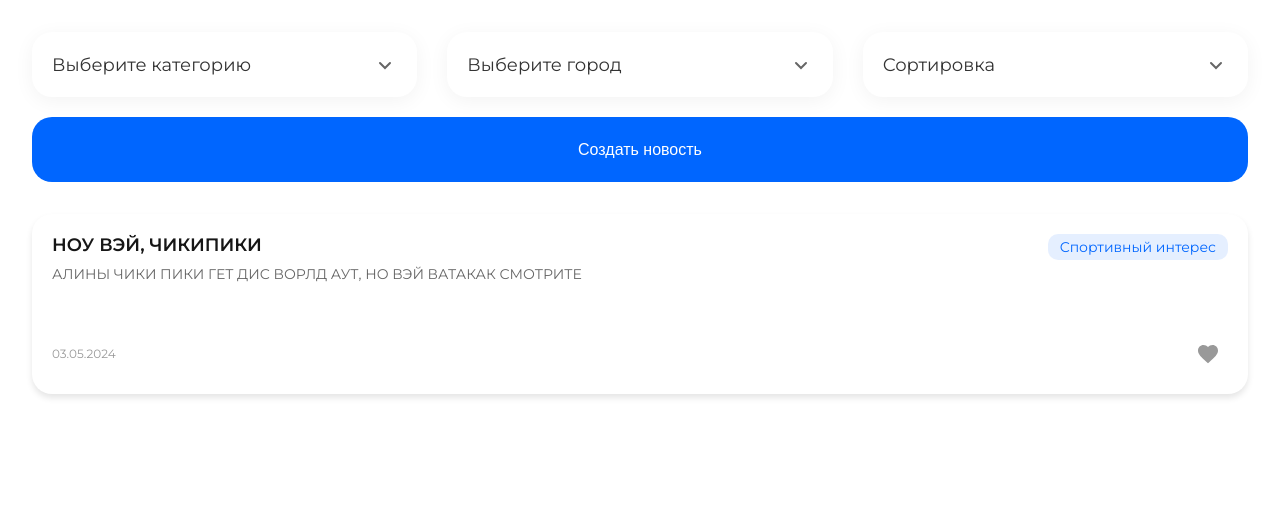
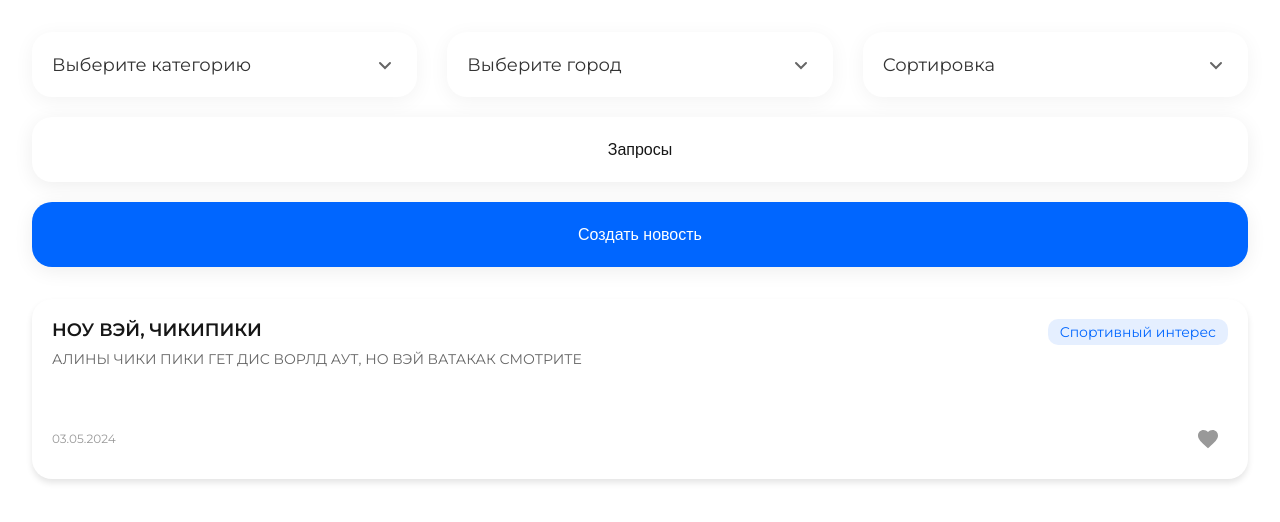
Before and after one commit to echo-tokyo/rniirs_hack, a Vue app: page / in a window 1280 px wide. Shown: the top 522 px of the page. Built offline with nearby package versions, Linux system fonts and the light colour scheme; sample sign-in values are in the browser's storage.

Commit message:
admin for view

```diff
--- a/src/app/router/routes.js
+++ b/src/app/router/routes.js
@@ -13,7 +13,7 @@ export const routes = [
     component: Main,
   },
   {
-    path: '/signUp',
+    path: '/signup',
     name: 'signup',
     component: SignUp,
   },
--- a/src/pages/main/Main.vue
+++ b/src/pages/main/Main.vue
@@ -1,5 +1,17 @@
 <script setup>
 import { CustomSelect, NewsCard } from "@/components"
+import { onMounted } from 'vue'
+import { useRouter } from 'vue-router'
+
+const router = useRouter()
+const isAdmin = localStorage.getItem('isAdmin')
+
+onMounted(() => {
+  if(!localStorage.getItem('token')){
+    router.push({name: 'signin'})
+  }
+})
+
 const selectOptions = [
   'Все категории',
   'Название категории',
@@ -42,6 +54,7 @@ const sortOptions = [
           placeholder="Сортировка"
         />
       </div>
+      <button v-if='isAdmin' class="requests-button">Запросы</button>
       <button class="create-button">Создать новость</button>
     </div>
   </div>
@@ -80,7 +93,7 @@ const sortOptions = [
   flex: 1;
 }
 
-.create-button {
+.create-button, .requests-button {
   height: 65px;
   border: none;
   border-radius: 20px;
@@ -90,7 +103,13 @@ const sortOptions = [
   font-weight: 500;
   cursor: pointer;
   transition: background-color 0.2s ease;
+  box-shadow: 0 4px 20px rgba(0, 0, 0, 0.07);
   width: 100%;
+}
+.requests-button{
+  box-shadow: 0 4px 20px rgba(0, 0, 0, 0.07);
+  background-color: white;
+  color: #161616;
 }
 
 .create-button:hover {
@@ -105,10 +124,6 @@ const sortOptions = [
 }
 
 @media (min-width: 768px) {
-  .container {
-
-  }
-
   .selects-container {
     gap: 30px;
   }
--- a/src/pages/news/NewsPage.vue
+++ b/src/pages/news/NewsPage.vue
@@ -1,8 +1,10 @@
 <script setup>
 import { ref, onMounted } from 'vue'
-import { useRoute } from 'vue-router'
+import { useRoute, useRouter } from 'vue-router'
 
+const isAdmin = localStorage.getItem('isAdmin')
 const route = useRoute()
+const router = useRouter()
 const newsData = ref({
   header: '',
   description: '',
@@ -10,10 +12,7 @@ const newsData = ref({
   category: ''
 })
 
-// Здесь имитируем получение данных
-// В реальном приложении здесь был бы API запрос
 onMounted(() => {
-  // Временные тестовые данные
   const mockData = {
     1: {
       header: "НОУ ВЭЙ, ЧИКИПИКИ",
@@ -24,19 +23,27 @@ onMounted(() => {
     }
   }
 
-  const id = route.params.id
+  const id = route.params.id // Use route here
   if (mockData[id]) {
     newsData.value = mockData[id]
   }
 })
+
+const newsDelete = () => {
+  router.push({name: 'main'}) // Now this will work
+}
 </script>
-
 <template>
   <div class="news-page">
     <div class="news-container">
-      <button class="back-button" @click="$router.back()">
-        <span>←</span> Назад
-      </button>
+      <div class="btns-container">
+        <button class="back-button" @click="$router.back()">
+          <span>←</span> Назад
+        </button>
+        <button v-if='isAdmin' class="delete-button" @click="newsDelete()">
+          Удалить
+        </button>
+      </div>
 
       <div class="news-header">
         <h1 class="title">{{ newsData.header }}</h1>
@@ -67,6 +74,13 @@ onMounted(() => {
   padding: 0 2rem;
 }
 
+.btns-container{
+  display: flex;
+  align-items: center;
+  gap: 20px;
+  margin-bottom: 2rem;
+}
+
 .back-button {
   background: none;
   border: none;
@@ -77,7 +91,6 @@ onMounted(() => {
   color: #666;
   cursor: pointer;
   padding: 0;
-  margin-bottom: 2rem;
 }
 
 .back-button:hover {
--- a/src/pages/signUp/SignUp.vue
+++ b/src/pages/signUp/SignUp.vue
@@ -29,6 +29,7 @@ const routing = (e) => {
   if (e && e.preventDefault) {
     e.preventDefault()
   }
+  localStorage.setItem('token', 'token')
   router.push({ name: 'signin' })
 }
 
--- a/src/pages/signin/SignIn.vue
+++ b/src/pages/signin/SignIn.vue
@@ -20,6 +20,7 @@ const handleSubmit = (e) => {
   if (e && e.preventDefault) {
     e.preventDefault()
   }
+  localStorage.setItem('token', 'token')
   router.push( { name: 'main' } )
 }
 
```
